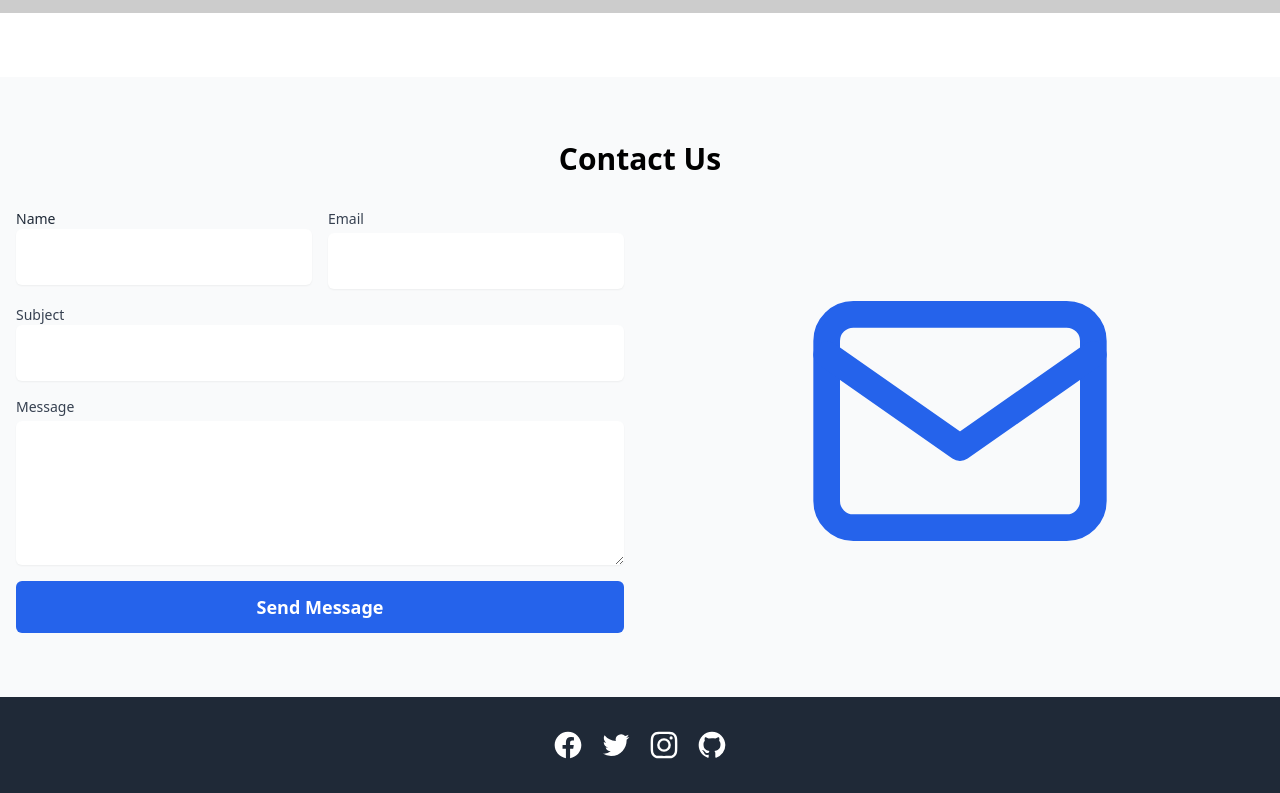
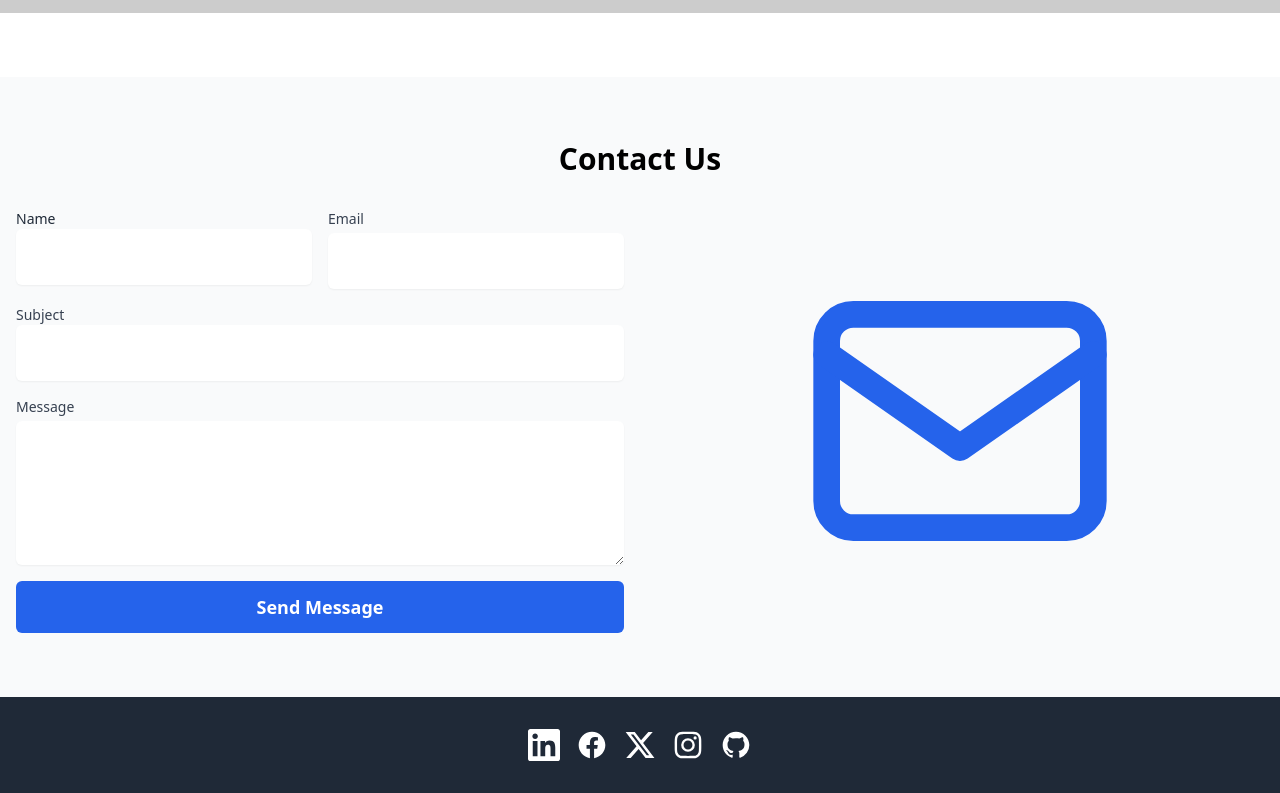
Before and after one commit to jamalgoogle/vanillaJs, a plain HTML site: page portrolio/index.html in a window 1280 px wide. Shown: the part 3245-4038 px from the top of the page. Drawn offline with nearby package versions, Linux system fonts and the light colour scheme; placeholder pictures from the web are drawn by us.

Commit message:
Update index.html

```diff
--- a/portrolio/index.html
+++ b/portrolio/index.html
@@ -252,10 +252,15 @@
     </section>
 
     <!-- Footer Section -->
-    <footer class="bg-gray-800 text-white py-8">
+   <footer class="bg-gray-800 text-white py-8">
         <div class="container mx-auto px-4">
             <div class="flex justify-center items-center">
                 <div class="flex space-x-4">
+                    <a href="#" class="hover:text-blue-400 transition duration-300">
+                        <svg class="w-8 h-8" fill="currentColor" viewBox="0 0 24 24" aria-hidden="true">
+                            <path d="M20.447 20.452h-3.554v-5.569c0-1.328-.027-3.037-1.852-3.037-1.853 0-2.136 1.445-2.136 2.939v5.667H9.351V9h3.414v1.561h.046c.477-.9 1.637-1.85 3.37-1.85 3.601 0 4.267 2.37 4.267 5.455v6.286zM5.337 7.433c-1.144 0-2.063-.926-2.063-2.065 0-1.138.92-2.063 2.063-2.063 1.14 0 2.064.925 2.064 2.063 0 1.139-.925 2.065-2.064 2.065zm1.782 13.019H3.555V9h3.564v11.452zM22.225 0H1.771C.792 0 0 .774 0 1.729v20.542C0 23.227.792 24 1.771 24h20.451C23.2 24 24 23.227 24 22.271V1.729C24 .774 23.2 0 22.222 0h.003z"/>
+                        </svg>
+                    </a>
                     <a href="#" class="hover:text-blue-500 transition duration-300">
                         <svg class="w-8 h-8" fill="currentColor" viewBox="0 0 24 24" aria-hidden="true">
                             <path fill-rule="evenodd" d="M22 12c0-5.523-4.477-10-10-10S2 6.477 2 12c0 4.991 3.657 9.128 8.438 9.878v-6.987h-2.54V12h2.54V9.797c0-2.506 1.492-3.89 3.777-3.89 1.094 0 2.238.195 2.238.195v2.46h-1.26c-1.243 0-1.63.771-1.63 1.562V12h2.773l-.443 2.89h-2.33v6.988C18.343 21.128 22 16.991 22 12z" clip-rule="evenodd" />
@@ -263,7 +268,7 @@
                     </a>
                     <a href="#" class="hover:text-blue-400 transition duration-300">
                         <svg class="w-8 h-8" fill="currentColor" viewBox="0 0 24 24" aria-hidden="true">
-                            <path d="M8.29 20.251c7.547 0 11.675-6.253 11.675-11.675 0-.178 0-.355-.012-.53A8.348 8.348 0 0022 5.92a8.19 8.19 0 01-2.357.646 4.118 4.118 0 001.804-2.27 8.224 8.224 0 01-2.605.996 4.107 4.107 0 00-6.993 3.743 11.65 11.65 0 01-8.457-4.287 4.106 4.106 0 001.27 5.477A4.072 4.072 0 012.8 9.713v.052a4.105 4.105 0 003.292 4.022 4.095 4.095 0 01-1.853.07 4.108 4.108 0 003.834 2.85A8.233 8.233 0 012 18.407a11.616 11.616 0 006.29 1.84" />
+                            <path d="M18.244 2.25h3.308l-7.227 8.26 8.502 11.24H16.17l-5.214-6.817L4.99 21.75H1.68l7.73-8.835L1.254 2.25H8.08l4.713 6.231zm-1.161 17.52h1.833L7.084 4.126H5.117z"/>
                         </svg>
                     </a>
                     <a href="#" class="hover:text-pink-400 transition duration-300">
@@ -282,6 +287,5 @@
     </footer>
 
 
-
 </body>
 </html>
```
